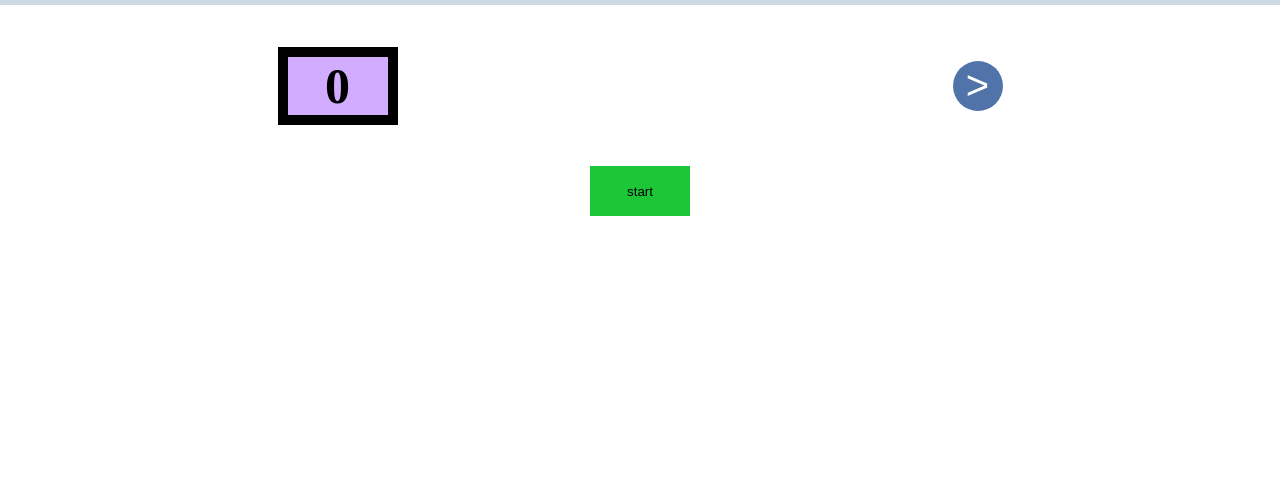
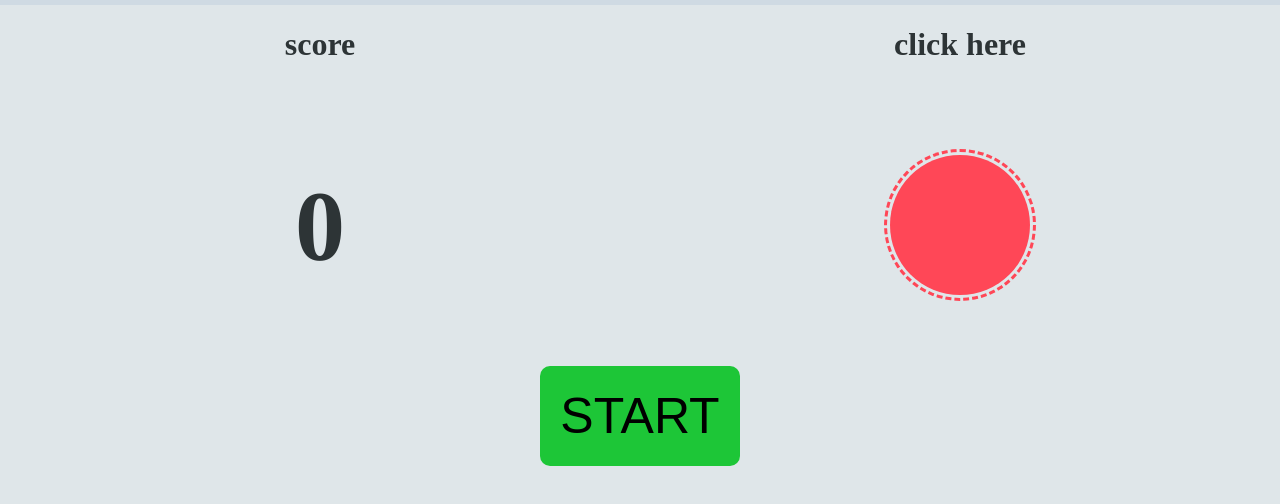
Before and after one commit to Mihakurochkin/counter, a plain HTML site: page index.html in a window 1280 px wide. Drawn offline with Linux system fonts and the light colour scheme.

Commit message:
Update styles

```diff
--- a/index.html
+++ b/index.html
@@ -8,13 +8,20 @@
     <div id="line-container">
         <div id="line"></div>
     </div>
-
+    <div id="titles">
+        <h1 class="title">score</h1>
+        <h1 class="title">click here</h1>
+    </div>
     <div id="block">
         <h2 id="counter"></h2>
-        <button id="plus" class="button">></button>
+        <div id="button-container">
+            <div id="button-border">
+                <button id="plus" class="button"></button>
+            </div>
+        </div>
     </div>
 
-    <button id="start">start</button>
+    <button id="start">START</button>
 
     <script src="index.js"></script>
 </body>
--- a/index.js
+++ b/index.js
@@ -61,7 +61,7 @@ document.getElementById('start').onclick = () => {
 
 // update functions
 function update(){
-  document.getElementById('page').style.backgroundColor = isRunning ? '#81ecec' : 'white';
+  document.getElementById('page').style.backgroundColor = isRunning ? '#55efc4' : '#dfe6e9';
   document.getElementById('counter').innerText = counter;
   document.getElementById('line').style.transition = isRunning ? 'width 10s linear' : 'width 0s linear';
   document.getElementById('line').style.width = isRunning ? '100%' : '0%';
--- a/styles.css
+++ b/styles.css
@@ -2,17 +2,8 @@
     display: flex;
     flex-direction: column;
     align-items: center;
-    height: 300px;
     padding: 0;
     margin: 0;
-}
-
-#block {
-    display: flex;
-    flex-direction: row;
-    justify-content: space-around;
-    align-items: center;
-    width: 100%;
 }
 
 #line-container {
@@ -28,32 +19,72 @@
     transition: width 10s linear;
 }
 
+#titles {
+    display: flex;
+    flex-direction: row;
+    justify-content: space-around;
+    width: 100%;
+}
+
+.title {
+    width: 50%;
+    text-align: center;
+    color: #2d3436;
+}
+
+#block {
+    display: flex;
+    flex-direction: row;
+    justify-content: space-around;
+    align-items: center;
+    width: 100%;
+}
+
 #counter{
-    font-size: 50px;
-    border: 10px solid black;
-    width: 100px;
+    font-size: 100px;
+    width: 50%;
     text-align: center;
-    background-color: #d2acff;
+    color: #2d3436;
+}
+
+#button-container {
+    width: 50%;
+    display: flex;
+    align-items: center;
+    justify-content: center;
+}
+
+#button-border {
+    padding: 3px;
+    border-radius: 100%;
+    display: flex;
+    align-items: center;
+    justify-content: center;
+    border: 3px dashed #ff4757;
+}
+
+#plus {
+    cursor: pointer;
+    border-radius: 100%;
+    border: none;
+    background-color: #ff4757;
+    width: 140px;
+    height: 140px;
+}
+
+#plus:focus{
+    outline: 0;
 }
 
 #start {
-    width: 100px;
-    height: 50px;
+    width: 200px;
+    font-size: 50px;
+    font-weight: 400;
+    height: 100px;
     background-color: #1dc637;
     border: none;
+    border-radius: 10px;
 }
-
-.button{
-    cursor: pointer;
-    border-radius: 50px;
-    border: none;
-    background-color: #5074a9;
-    width: 50px;
-    height: 50px;
-    font-size: 40px;
-    color: white;
-}
-
-.button:focus{
+#start:focus{
     outline: 0;
 }
```
